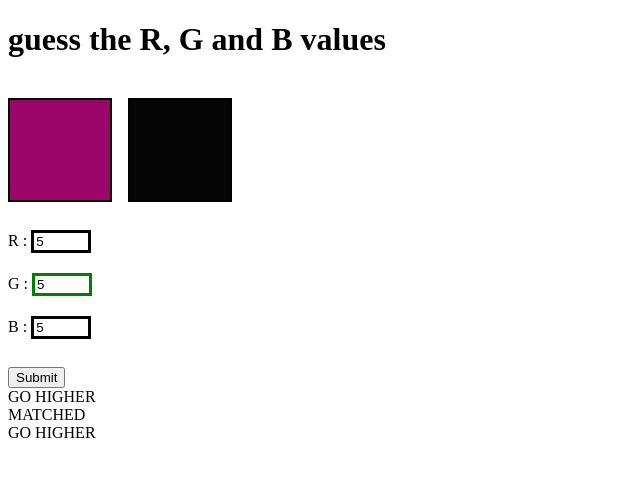
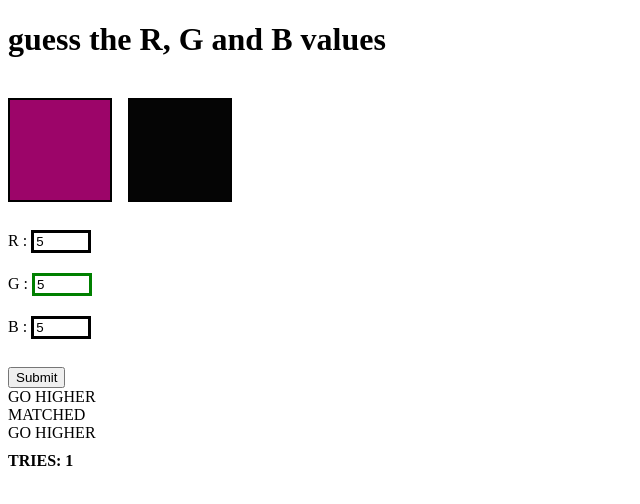
Before and after one commit to jahnavi-yelamanchi/guess-the-colour, a plain HTML site: page index.html in a window 1280 px wide. Both pictures are taken after typing "5", "5", "5" into the empty fields and a click on the button "Submit". Shown: the whole page, without its empty margins (0-640 px from the left). Drawn offline with Linux system fonts and the light colour scheme.

Commit message:
FEAT: added tries counter

```diff
--- a/index.html
+++ b/index.html
@@ -22,6 +22,7 @@
 	<br>
 	<button id="submit">Submit</button>
 	<div id="result"></div>
+	<div id="tries">TRIES: 0</div>
 	<script src="script.js"></script>
 </body>
 
--- a/script.js
+++ b/script.js
@@ -62,6 +62,7 @@ function checkValues(r, g, b, actualRGB) {
 const [r, g, b] = generateRandomRGB();
 const actualRGB = [r, g, b];
 const rgbValue = `rgb(${r}, ${g}, ${b})`;
+let tries = 0
 // const complementValue = `rgb(${getComplement([r, g, b]).join(", ")})`;
 
 document.getElementById("box").style.backgroundColor = rgbValue;
@@ -71,6 +72,9 @@ document.getElementById("box").style.backgroundColor = rgbValue;
 
 const submitButton = document.getElementById("submit");
 submitButton.addEventListener("click", () => {
+	tries += 1
+	const triesDiv = document.getElementById("tries");
+	triesDiv.innerHTML = "TRIES: " + tries
 	const redInput = document.getElementById("red").value;
 	const greenInput = document.getElementById("green").value;
 	const blueInput = document.getElementById("blue").value;
--- a/style.css
+++ b/style.css
@@ -21,3 +21,7 @@ input{
 .container {
       display: flex;
     }
+#tries {
+	margin-top: 10px;
+	font-weight: 800;
+}
```
